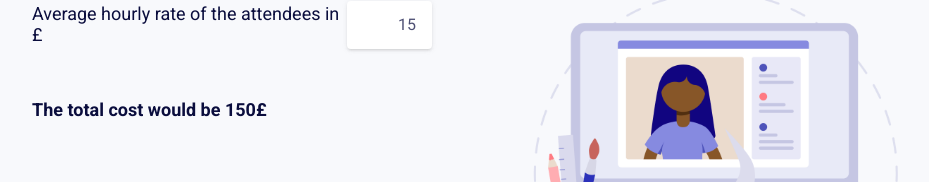
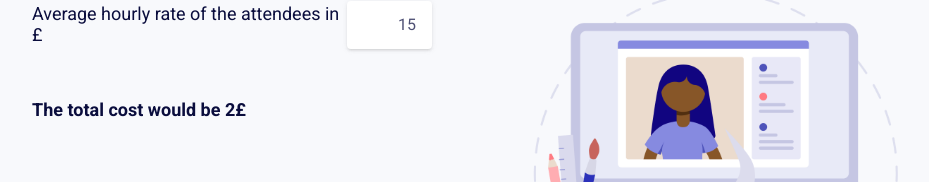
Before and after one commit to catarina-lagrifa/can_it_be_an_email, a Vue app in the folder can_it_be_an_email_vue/: page /meeting in a window 1280 px wide. Shown: the part 618-800 px from the top of the page, without its empty margins (198-1127 px from the left). Built offline with nearby package versions, Linux system fonts and the light colour scheme.

Commit message:
total cost was missing being divided by 60 for the minutes

```diff
--- a/can_it_be_an_email_vue/src/views/Meeting.vue
+++ b/can_it_be_an_email_vue/src/views/Meeting.vue
@@ -54,7 +54,9 @@ export default {
 
     const totalCost = computed(() => {
       let a = app.getters;
-      return parseInt(a.lengthOfMeeting * a.numberOfPeople * hourlyRate.value);
+      return parseInt(
+        (a.lengthOfMeeting / 60) * a.numberOfPeople * hourlyRate.value
+      );
     });
 
     return {
--- a/can_it_be_an_email_vue/src/views/ShareSomeDetails.vue
+++ b/can_it_be_an_email_vue/src/views/ShareSomeDetails.vue
@@ -63,7 +63,7 @@ export default {
       { value: 20, label: "20 minutes" },
       { value: 30, label: "30 minutes" },
       { value: 45, label: "45 minutes" },
-      { value: 60, label: "60 hour" },
+      { value: 60, label: "60 minutes" },
       { value: 90, label: "90 minutes" },
       { value: 91, label: "More" },
     ]);
```
